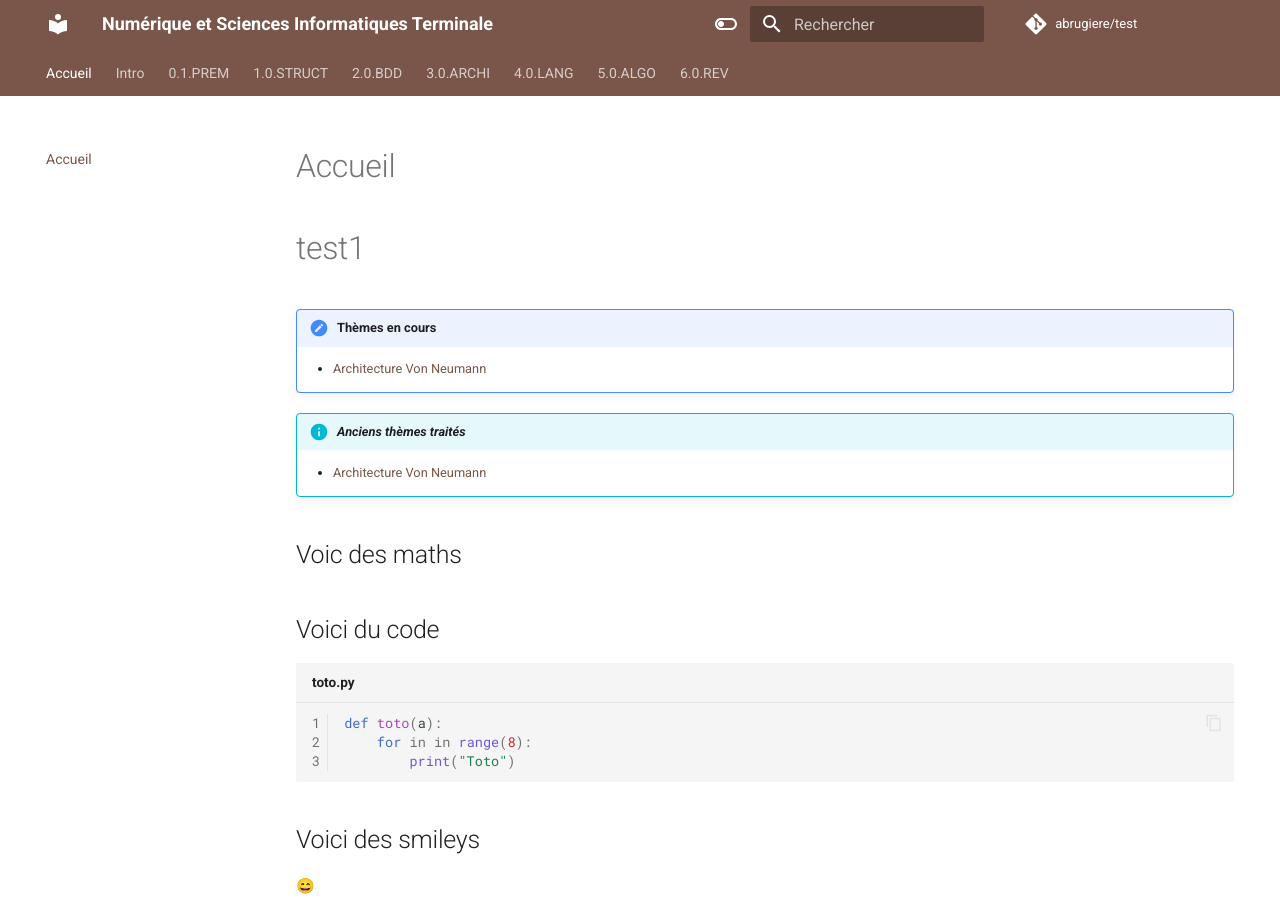
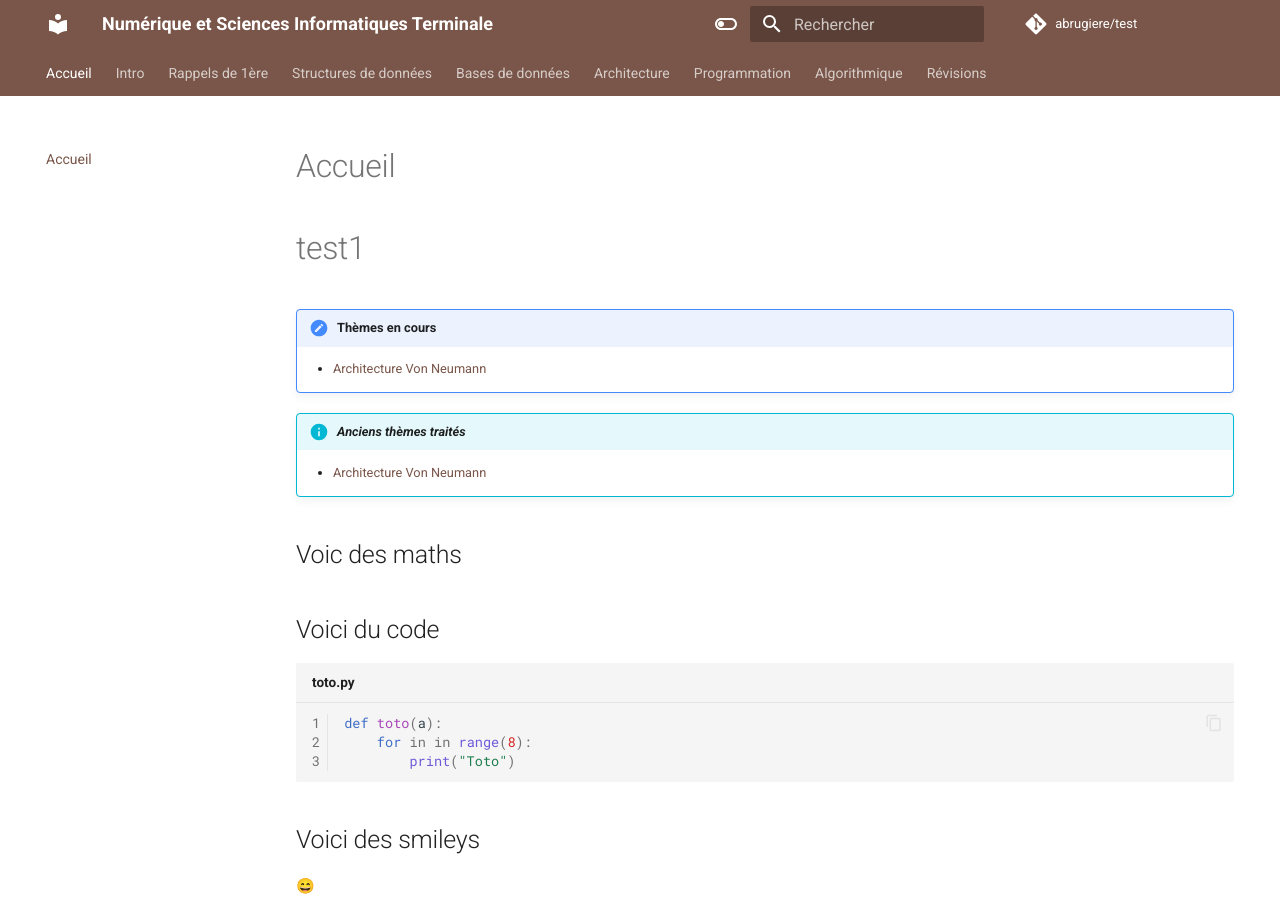
Before and after one commit to abrugiere/test, an MkDocs documentation site: the page built from docs/index.md, in a window 1280 px wide and 900 px high. Built offline with MkDocs 1.6.1 and Material for MkDocs 9.7.7, drawn with Linux system fonts in a browser that asks for light colours; emoji names are drawn with the system emoji font; comment, search, counter and statistics services are not loaded.

Commit message:
Update mkdocs.yml

```diff
--- a/mkdocs.yml
+++ b/mkdocs.yml
@@ -57,3 +57,14 @@ copyright:  CC BY-SA / C. Arduini
 repo_url: https://github.com/abrugiere/test
 
 repo_name: abrugiere/test
+
+nav:
+  - Accueil: 'index.md'
+  - Intro: '0.0.INTRO.md'
+  - Rappels de 1ère: '0.1.PREM.md'
+  - Structures de données: '1.0.STRUCT.md'
+  - Bases de données: '2.0.BDD.md'
+  - Architecture: '3.0.ARCHI.md'
+  - Programmation: '4.0.LANG.md'
+  - Algorithmique: '5.0.ALGO.md'
+  - Révisions: '6.0.REV.md'
```
